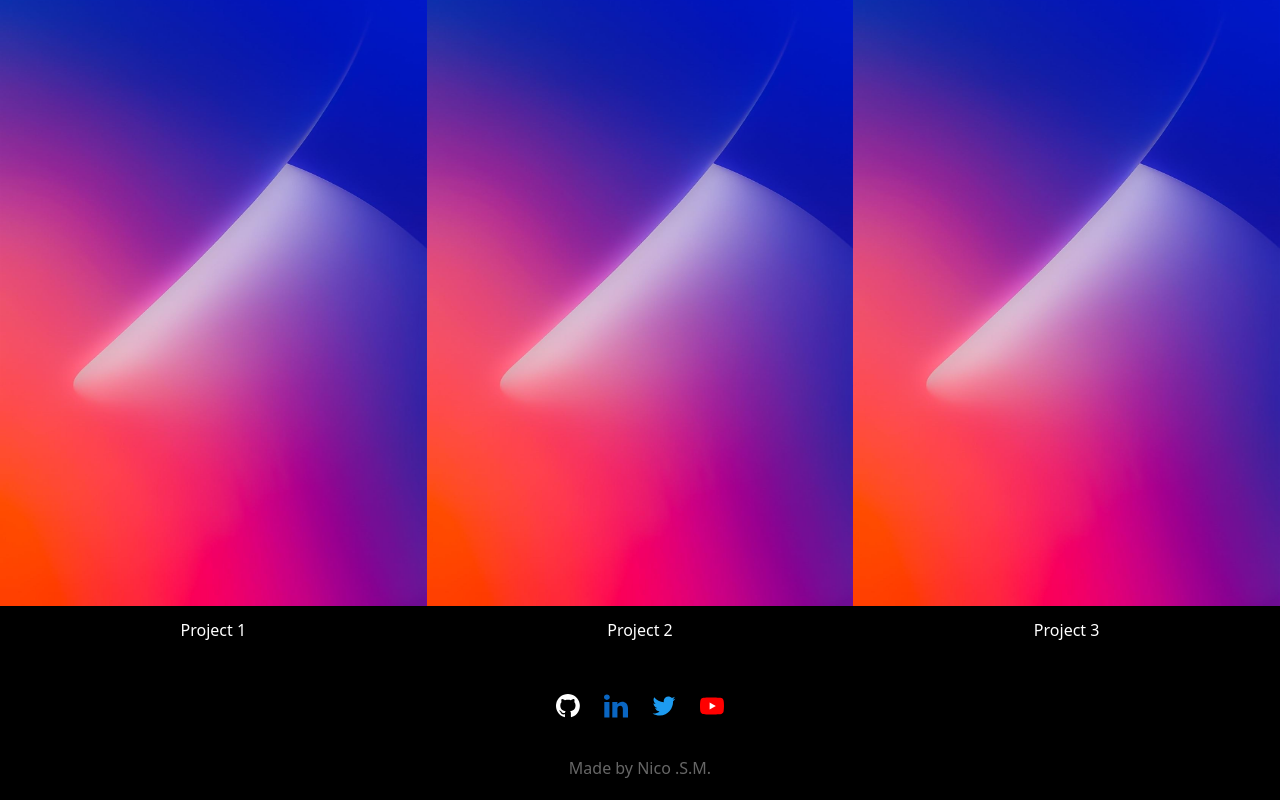
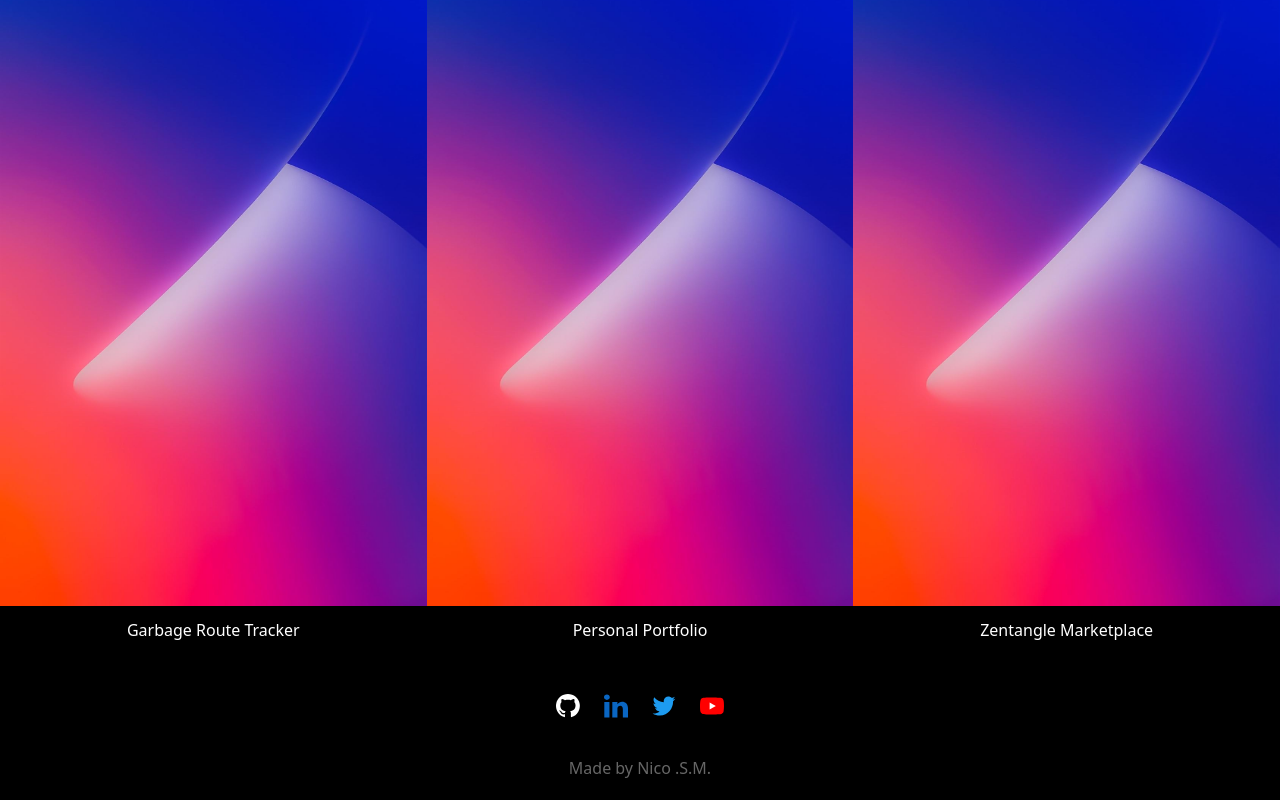
Before and after one commit to RedSocks25/portfolio, a Next.js app: page / in a window 1280 px wide. Shown: the part 1002-1802 px from the top of the page. Built offline with nearby package versions, Linux system fonts and the light colour scheme.

Commit message:
Added projects data and the display methods on the Project Page and also on the projects cards

```diff
--- a/components/projects/ProjectCard.tsx
+++ b/components/projects/ProjectCard.tsx
@@ -1,10 +1,11 @@
 import Image from 'next/image';
 import React, { FC, useState } from 'react';
 import Link from 'next/link';
+import { Project } from '../../interfaces';
 
 
 interface Props {
-  project: { title: string, description: string }
+  project: Project;
 }
 
 export const ProjectCard: FC<Props> = ({ project }) => {
@@ -18,6 +19,7 @@ export const ProjectCard: FC<Props> = ({ project }) => {
       onMouseOut={ () => setIsHovered(false) }
     >
       <Image
+        alt='project default image'
         src='/img/pictures/default-project.jpg'
         layout='fill'
       />
@@ -25,7 +27,7 @@ export const ProjectCard: FC<Props> = ({ project }) => {
       <div className='h-screen flex'>
         <div className={`${ isHovered ? 'h-full' : 'h-0' } w-full absolute duration-300 bottom-0 flex flex-col bg-black opacity-50 items-center justify-center px-3`}>
           <p className={`${ !isHovered && 'scale-0' } duration-300 text-white my-5 flex`}>{ project.description }</p>
-          <Link href='/projects/project' passHref>
+          <Link href={`/projects/${ project.id }`} passHref>
             <a className={`${ !isHovered && 'scale-0' } duration-300 text-white text-center my-5`}>View more</a>
           </Link>
         </div>
--- /dev/null
+++ b/data/projects.ts
@@ -0,0 +1,52 @@
+import { Project } from '../interfaces';
+
+
+export const projects: Project[] = [
+  {
+    id: 'route-tracker',
+    title: 'Garbage Route Tracker',
+    description: 'Google Maps web application that gathers data from IoT devices and create an optimal route between certain spots to create the most efficient route for a land vehicule',
+    url: '...',
+    tech: [
+      'NextJS',
+      'MaterialUI',
+      'Typescript'
+    ],
+    roles: [
+      'Frontend Developer'
+    ],
+    type: 'Freelance',
+  },
+  {
+    id: 'portfolio',
+    title: 'Personal Portfolio',
+    description: 'Personal website to show my achivements as developer and team leader into the tech development world',
+    url: 'nicosm.vercel.app',
+    tech: [
+      'NextJS',
+      'TailwindCSS',
+      'Typescript'
+    ],
+    roles: [
+      'Developer',
+      'Owner'
+    ],
+    type: 'Own project',
+  },
+  {
+    id: 'zentangle-mtk',
+    title: 'Zentangle Marketplace',
+    description: 'NFT Marketplace developed by Zignar Tech team, with me as Team Leader.',
+    url: '',
+    tech: [
+      'NextJS',
+      'SCSS',
+      'Typescript'
+    ],
+    roles: [
+      'Developer',
+      'Team Leader'
+    ],
+    type: 'Hired',
+  }
+]
--- a/interfaces/index.ts
+++ b/interfaces/index.ts
@@ -1 +1,2 @@
 export * from './contact';
+export * from './projects';
--- /dev/null
+++ b/interfaces/projects.ts
@@ -0,0 +1,10 @@
+export interface Project {
+  id: string;
+  title: string;
+  description: string;
+  tech: string[];
+  url?: string; // url for redirect to project website or video or related URL like github or else
+  roles: string[];
+  type: string;
+  img?: string; // URL
+}
--- a/pages/index.tsx
+++ b/pages/index.tsx
@@ -4,23 +4,13 @@ import Image from 'next/image';
 import { ProjectCard } from '../components/projects';
 import { PresentationCard } from '../components/ui';
 
+import { projects } from '../data/projects';
 
-const projects = [
-  {
-    title: "Project 1",
-    description: "Description of project 1 for being shown in the projects HomePage section"
-  },
-  {
-    title: "Project 2",
-    description: "Description of project 2 for being shown in the projects HomePage section"
-  },
-  {
-    title: "Project 3",
-    description: "Description of project 3 for being shown in the projects HomePage section"
-  },
-]
 
 const HomePage: NextPage = () => {
+
+
+
   return (
     <>
       <div className='grid sm:grid-cols-2 p-2 sm:p-8 h-fit sm:h-screen'> {/* Presentation <Div> */}
@@ -45,6 +35,7 @@ const HomePage: NextPage = () => {
         {/* Logo Section. Probably will be showing something important in this section, like new projects or something */}
         {<div className='sm:columns-1 sm:flex sm:items-center sm:justify-center sm:m-3 hidden sm:block'>
           <Image
+            alt='icon image'
             src='/img/iconv2.png'
             height={ 150 }
             width={ 150 }
@@ -58,7 +49,6 @@ const HomePage: NextPage = () => {
       <div className='bg-white grid grid-cols-1 h-fit sm:h-screen sm:grid-cols-3'>
         {
           projects.map((project, index) => (
-            // TODO: Create component for ProjectCard
             <ProjectCard project={ project } key={ index } />
           ))
         }
--- /dev/null
+++ b/pages/projects/[projectid].tsx
@@ -0,0 +1,41 @@
+import React, { useEffect, useState } from 'react';
+
+import { useRouter } from 'next/router';
+
+import { Project } from '../../interfaces';
+
+import { projects } from '../../data/projects';
+
+
+const ProjectsPage = () => {
+
+  const router = useRouter();
+  const [project, setProject] = useState<Project | undefined>(undefined);
+
+  useEffect(() => {
+    const { projectid } = router.query;
+    setProject(projects.find((project) => project.id === projectid));
+  }, [router]);
+
+  // TODO: create template to display the information of the entire project in detail
+  return (
+    <div>
+      {/* TODO: Create section for the title */}
+      <h1 className='text-white'>{ project?.title }</h1>
+
+      {/* TODO: Create section for the description */}
+      <h1 className='text-white'>{ project?.description }</h1>
+
+      {/* TODO: Create section for the roles */}
+      <h1 className='text-white'>{ project?.roles }</h1>
+
+      {/* TODO: Create section for the used technologies */}
+      <h1 className='text-white'>{ project?.tech }</h1>
+
+      {/* TODO: Create section for the type of job */}
+      <h1 className='text-white'>{ project?.type }</h1>
+    </div>
+  );
+}
+
+export default ProjectsPage;
--- a/pages/projects/index.tsx
+++ /dev/null
@@ -1,11 +0,0 @@
-import React from 'react'
-
-const ProjectsPage = () => {
-  return (
-    <div>
-      <h1>Projects</h1>
-    </div>
-  );
-}
-
-export default ProjectsPage;
```
